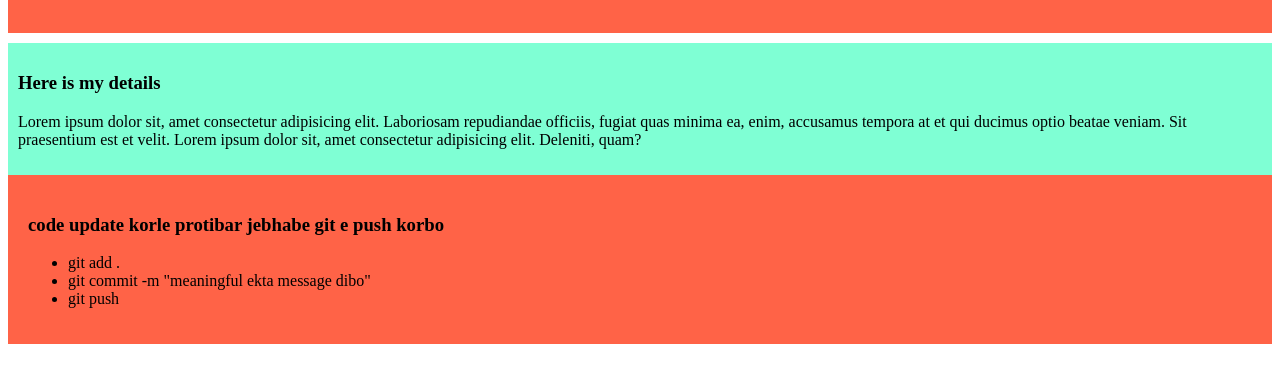
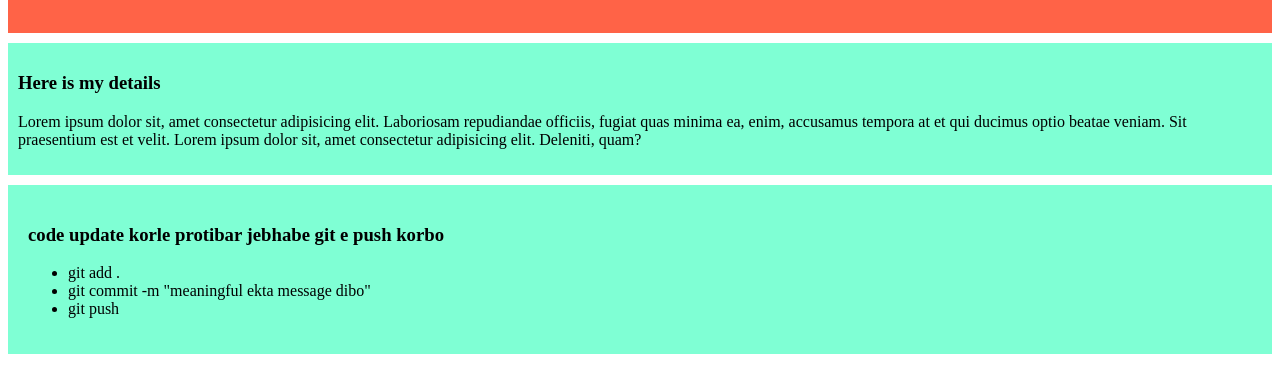
Before and after one commit to Al-Amin018555/my-simple-website, a plain HTML site: page index.html in a window 1280 px wide. Shown: the part 126-518 px from the top of the page. Drawn offline with Linux system fonts and the light colour scheme.

Commit message:
adding css to list

```diff
--- a/styels/blogs.css
+++ b/styels/blogs.css
@@ -6,4 +6,9 @@
     background-color: aquamarine;
     margin-top: 10px;
     padding: 10px;
+    margin-bottom: 10px;
 }
+.update{
+    background-color: aquamarine;
+    /* display:inline; eta dile prblm kore kn!! */
+}
```
Also changed, not shown: index.html (+1 -0 lines).
